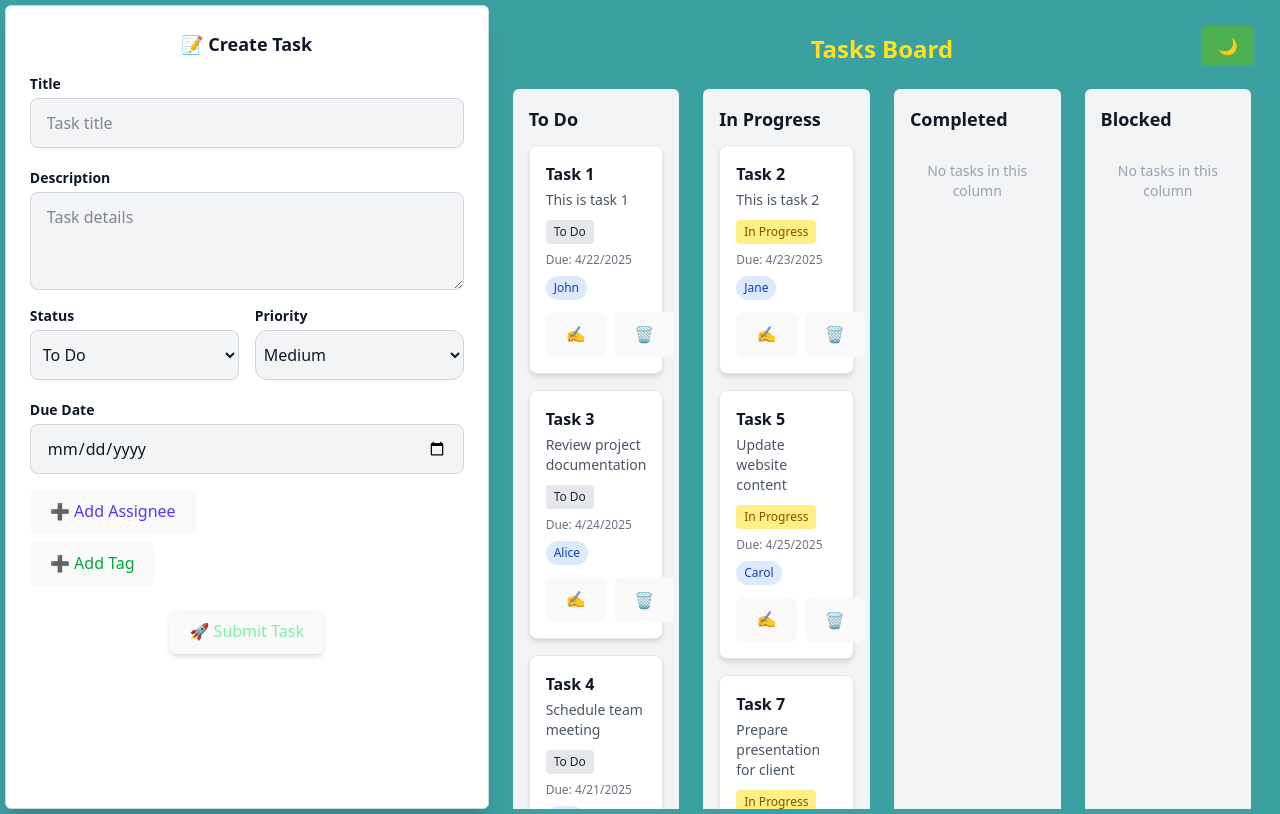
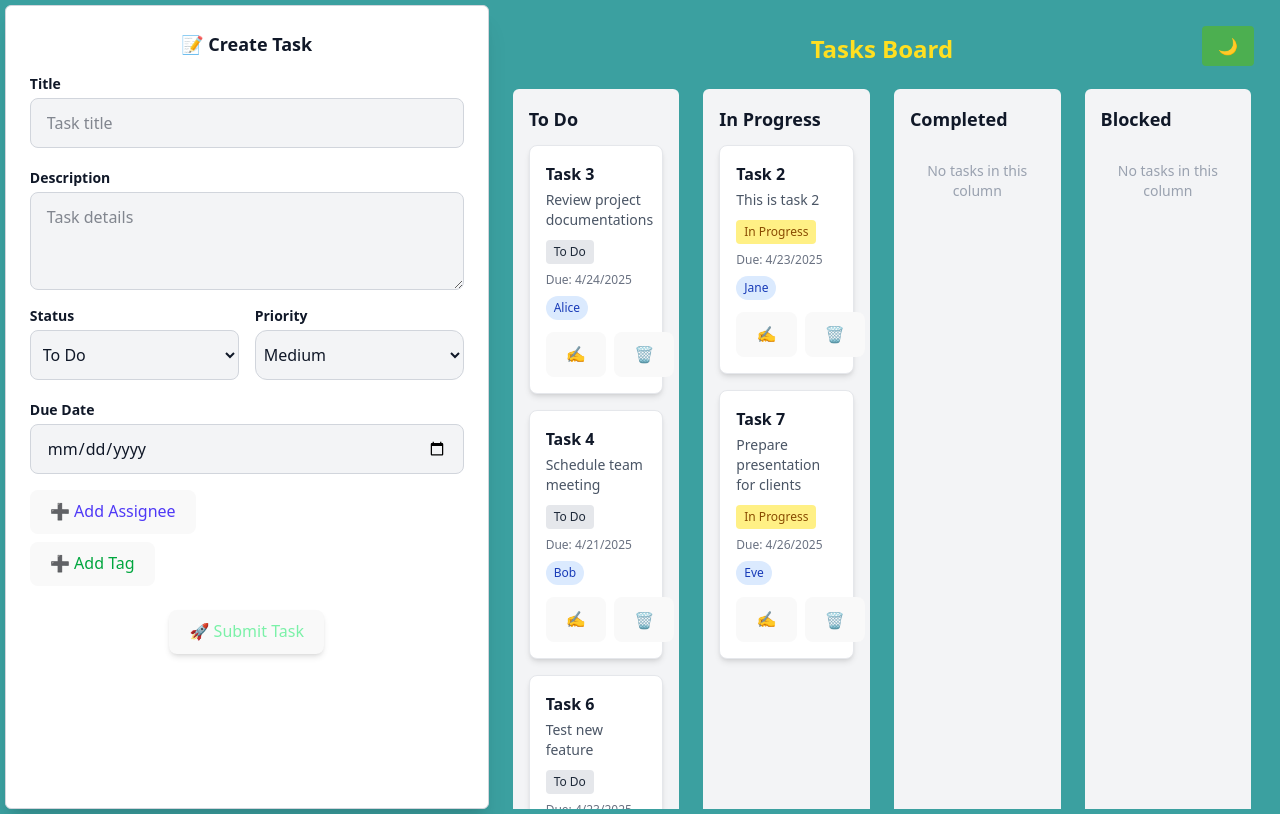
Before and after one commit to devononymous/task_manager_dashboard, a React (Vite) app: page / in a window 1280 px wide. Built offline with nearby package versions, Linux system fonts and the light colour scheme; data requests are answered from the project's data file.

Commit message:
fixed persited storage and server as well

```diff
--- a/db.json
+++ b/db.json
@@ -1,119 +1,123 @@
 {
   "tasks": [
     {
-      "id": 1,
-      "title": "Task 1",
-      "description": "This is task 1",
-      "status": "To Do",
-      "priority": "Medium",
-      "createdAt": "2025-04-19T10:00:00Z",
-      "assignees": ["John"],
-      "dueDate": "2025-04-22T00:00:00Z",
-      "tags": ["urgent"],
-      "comments": [],
-      "checklist": []
-    },
-    {
-      "id": 2,
+      "id": "2",
       "title": "Task 2",
       "description": "This is task 2",
       "status": "In Progress",
       "priority": "High",
       "createdAt": "2025-04-19T12:00:00Z",
-      "assignees": ["Jane"],
+      "assignees": [
+        "Jane"
+      ],
       "dueDate": "2025-04-23T00:00:00Z",
-      "tags": ["low-priority"],
+      "tags": [
+        "low-priority"
+      ],
       "comments": [],
       "checklist": []
     },
     {
-      "id": 3,
+      "id": "3",
       "title": "Task 3",
-      "description": "Review project documentation",
+      "description": "Review project documentations",
       "status": "To Do",
       "priority": "Low",
       "createdAt": "2025-04-19T13:00:00Z",
-      "assignees": ["Alice"],
+      "assignees": [
+        "Alice"
+      ],
       "dueDate": "2025-04-24T00:00:00Z",
-      "tags": ["documentation"],
+      "tags": [
+        "documentation"
+      ],
       "comments": [],
       "checklist": []
     },
     {
-      "id": 4,
+      "id": "4",
       "title": "Task 4",
       "description": "Schedule team meeting",
       "status": "To Do",
       "priority": "Medium",
       "createdAt": "2025-04-19T14:00:00Z",
-      "assignees": ["Bob"],
+      "assignees": [
+        "Bob"
+      ],
       "dueDate": "2025-04-21T00:00:00Z",
-      "tags": ["planning"],
+      "tags": [
+        "planning"
+      ],
       "comments": [],
       "checklist": []
     },
     {
-      "id": 5,
-      "title": "Task 5",
-      "description": "Update website content",
-      "status": "In Progress",
-      "priority": "High",
-      "createdAt": "2025-04-19T15:00:00Z",
-      "assignees": ["Carol"],
-      "dueDate": "2025-04-25T00:00:00Z",
-      "tags": ["website", "urgent"],
-      "comments": [],
-      "checklist": []
-    },
-    {
-      "id": 6,
+      "id": "6",
       "title": "Task 6",
       "description": "Test new feature",
       "status": "To Do",
       "priority": "High",
       "createdAt": "2025-04-19T16:00:00Z",
-      "assignees": ["Dave"],
+      "assignees": [
+        "Dave"
+      ],
       "dueDate": "2025-04-23T00:00:00Z",
-      "tags": ["testing"],
+      "tags": [
+        "testing"
+      ],
       "comments": [],
       "checklist": []
     },
     {
-      "id": 7,
+      "id": "7",
       "title": "Task 7",
-      "description": "Prepare presentation for client",
+      "description": "Prepare presentation for clients",
       "status": "In Progress",
       "priority": "Medium",
       "createdAt": "2025-04-19T17:00:00Z",
-      "assignees": ["Eve"],
+      "assignees": [
+        "Eve"
+      ],
       "dueDate": "2025-04-26T00:00:00Z",
-      "tags": ["client", "presentation"],
+      "tags": [
+        "client",
+        "presentation"
+      ],
       "comments": [],
       "checklist": []
     },
     {
-      "id": 8,
+      "id": "8",
       "title": "Task 8",
       "description": "Fix bugs in application",
       "status": "To Do",
       "priority": "High",
       "createdAt": "2025-04-19T18:00:00Z",
-      "assignees": ["Frank"],
+      "assignees": [
+        "Frank"
+      ],
       "dueDate": "2025-04-22T00:00:00Z",
-      "tags": ["bugfix", "urgent"],
+      "tags": [
+        "bugfix",
+        "urgent"
+      ],
       "comments": [],
       "checklist": []
     },
     {
-      "id": 9,
+      "id": "9",
       "title": "Task 9",
       "description": "Analyze user feedback",
       "status": "To Do",
       "priority": "Low",
       "createdAt": "2025-04-19T19:00:00Z",
-      "assignees": ["Grace"],
+      "assignees": [
+        "Grace"
+      ],
       "dueDate": "2025-04-27T00:00:00Z",
-      "tags": ["feedback"],
+      "tags": [
+        "feedback"
+      ],
       "comments": [],
       "checklist": []
     }
--- a/src/app/store.ts
+++ b/src/app/store.ts
@@ -1,16 +1,32 @@
+// store.ts
 import { configureStore } from "@reduxjs/toolkit";
+import { persistStore, persistReducer } from "redux-persist"; // Import these missing functions
 import taskReducer from "./features/TaskSlice";
+import themeReducer from "./features/ThemeSlice";
 import filterReducer from "./features/filterSlice";
-import themeReducer from "./features/ThemeSlice";
+import storage from "redux-persist/lib/storage"; // Local storage for persistence
 
-export const store = configureStore({
+// Persist configuration
+const persistConfig = {
+  key: 'root',       // Unique key for the persisted state
+  storage,           // Local storage (you can also use sessionStorage if needed)
+  whitelist: ['tasks'],  // Only persist 'tasks' slice (filter and theme will not be persisted)
+};
+
+// Persisted task reducer
+const persistedTaskReducer = persistReducer(persistConfig, taskReducer);
+
+// Store setup with persisted reducer for tasks
+const store = configureStore({
   reducer: {
-    tasks:taskReducer,
-    filters:filterReducer,
-    theme:themeReducer,
+    tasks: persistedTaskReducer,  // Persisted reducer for tasks
+    theme: themeReducer,          // Normal reducer for theme (not persisted)
+    filter: filterReducer,        // Normal reducer for filter
   },
-
 });
 
+// Persistor to manage the persistence of the store
+const persistor = persistStore(store);
 export type RootState = ReturnType<typeof store.getState>;
 export type AppDispatch = typeof store.dispatch;
+export { store, persistor };
--- a/src/main.tsx
+++ b/src/main.tsx
@@ -2,10 +2,13 @@ import { createRoot } from 'react-dom/client';
 import './index.css';
 import App from './App.tsx';
 import { Provider } from 'react-redux';
-import { store } from './app/store.ts';
+import {PersistGate} from 'redux-persist/integration/react';
+import { store, persistor } from './app/store.ts';
 
 createRoot(document.getElementById('root')!).render(
   <Provider store={store}>
+    <PersistGate loading={<div>Loading...</div>} persistor={persistor}>
     <App />
+    </PersistGate>
   </Provider>,
 )
```
Also changed, not shown: package.json (+9 -8 lines), 1 other file (tests, documents, lock files or other folders).
